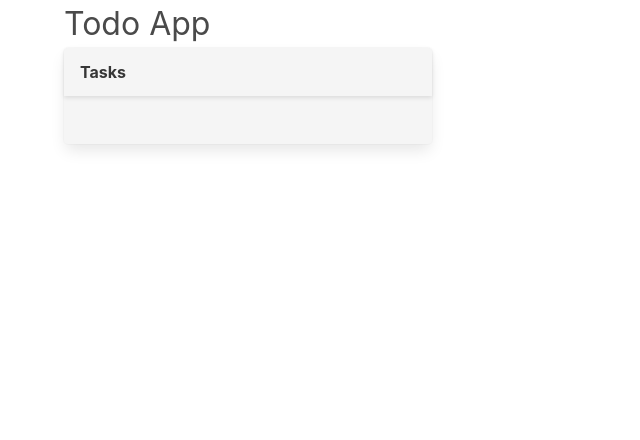
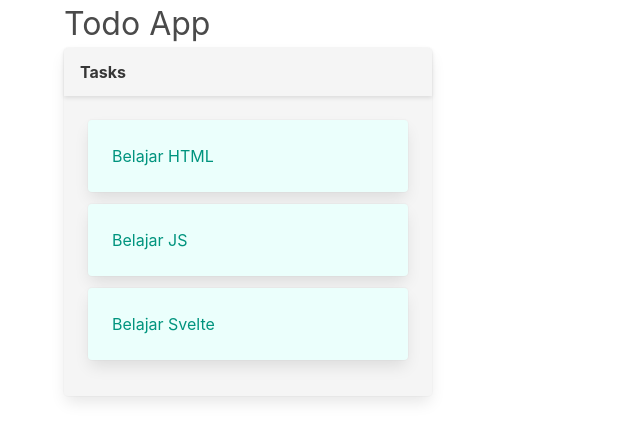
Before and after one commit to codewithfahmi/codepolitan-svelte-todo-app, a SvelteKit app: page / in a window 1280 px wide. Shown: the top 440 px of the page, without its empty margins (0-640 px from the left). Built offline with nearby package versions, Linux system fonts and the light colour scheme.

Commit message:
Membuat Todo Card

```diff
--- a/src/routes/+page.svelte
+++ b/src/routes/+page.svelte
@@ -14,7 +14,21 @@
                         <p class="card-header-title">Tasks</p>
                     </div>
                     <div class="card-content">
-
+                        <div class="card mb-3 has-background-primary-light">
+                            <div class="card-content">
+                                <p class="has-text-primary-dark">Belajar HTML</p>
+                            </div>
+                        </div>
+                        <div class="card mb-3 has-background-primary-light">
+                            <div class="card-content">
+                                <p class="has-text-primary-dark">Belajar JS</p>
+                            </div>
+                        </div>
+                        <div class="card mb-3 has-background-primary-light">
+                            <div class="card-content">
+                                <p class="has-text-primary-dark">Belajar Svelte</p>
+                            </div>
+                        </div>
                     </div>
                 </div>
             </div>
```
